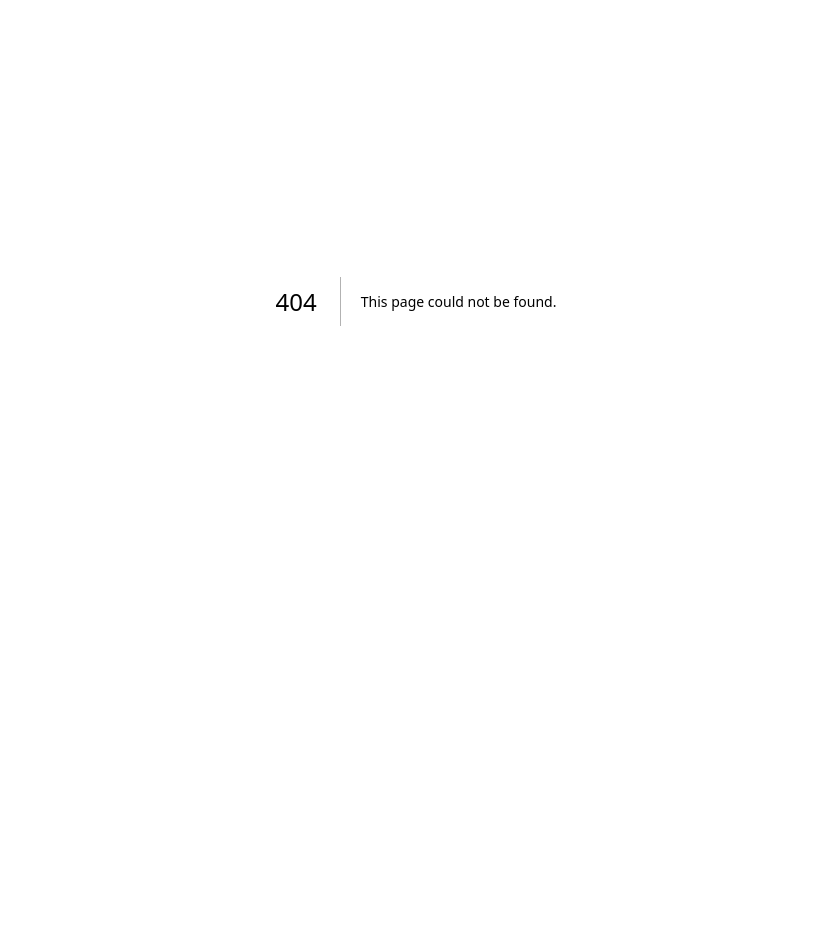
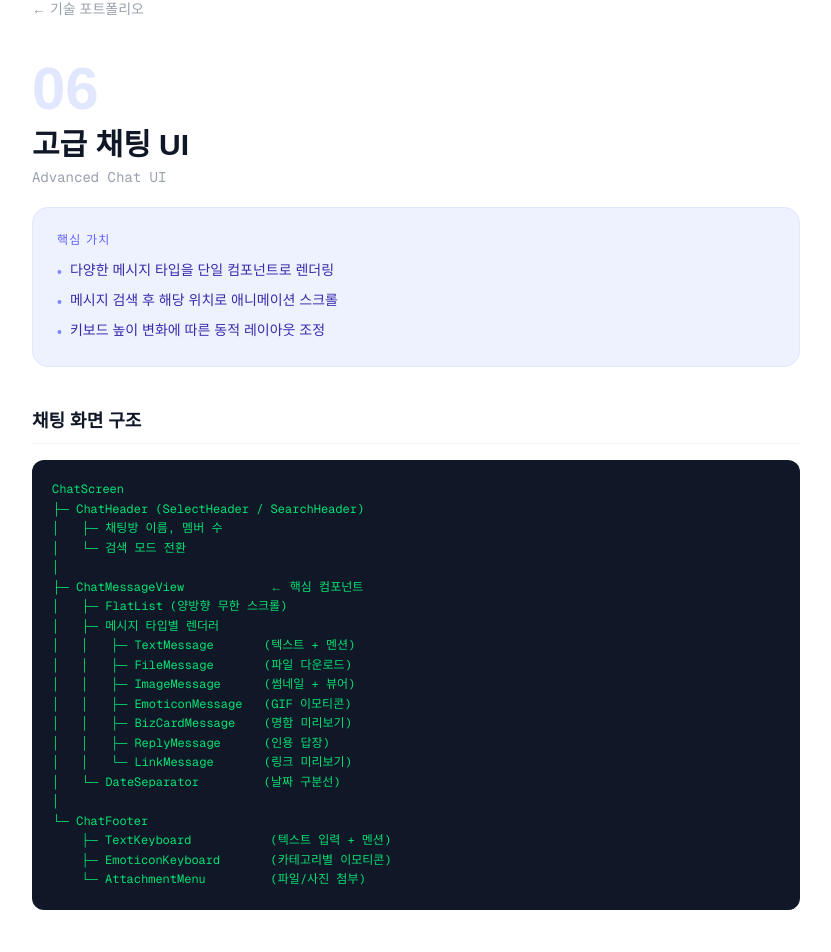
Before and after one commit to SayisMe/say-resume, a Next.js app: page /portfolio/advanced-chat-ui in a window 1280 px wide. Before the commit this address had no page. Shown: the part 99-1051 px from the top of the page, without its empty margins (224-1055 px from the left). Before the commit the page ends 800 px from the top, so only its background shows below. Built offline with nearby package versions, Linux system fonts and the light colour scheme.

Commit message:
feat: 포트폴리오 페이지 및 컴포넌트 추가

```diff
--- /dev/null
+++ b/src/app/portfolio/[slug]/page.tsx
@@ -0,0 +1,34 @@
+import { notFound } from "next/navigation";
+import { portfolioItems } from "@/data/portfolio";
+import PortfolioArticle from "@/components/PortfolioArticle";
+import type { Metadata } from "next";
+
+type Props = {
+  params: Promise<{ slug: string }>;
+};
+
+export function generateStaticParams() {
+  return portfolioItems.map((item) => ({ slug: item.slug }));
+}
+
+export async function generateMetadata({ params }: Props): Promise<Metadata> {
+  const { slug } = await params;
+  const item = portfolioItems.find((i) => i.slug === slug);
+  if (!item) return {};
+  return {
+    title: `${item.num}. ${item.title} — SEHUI JEONG`,
+    description: item.summary,
+  };
+}
+
+export default async function PortfolioDetailPage({ params }: Props) {
+  const { slug } = await params;
+  const item = portfolioItems.find((i) => i.slug === slug);
+  if (!item) notFound();
+
+  const idx = portfolioItems.indexOf(item);
+  const prev = portfolioItems[idx - 1] ?? null;
+  const next = portfolioItems[idx + 1] ?? null;
+
+  return <PortfolioArticle item={item} prev={prev} next={next} />;
+}
--- /dev/null
+++ b/src/app/portfolio/page.tsx
@@ -0,0 +1,40 @@
+import Link from "next/link";
+import { portfolioItems } from "@/data/portfolio";
+import PortfolioCard from "@/components/PortfolioCard";
+import type { Metadata } from "next";
+
+export const metadata: Metadata = {
+  title: "기술 포트폴리오 — SEHUI JEONG",
+  description: "BizbeeeTalk 앱 개발에서 풀어낸 7가지 기술 문제",
+};
+
+export default function PortfolioPage() {
+  return (
+    <main className="min-h-screen pt-24 pb-20 px-6 bg-white">
+      <div className="max-w-5xl mx-auto">
+        <Link
+          href="/#projects"
+          className="inline-flex items-center gap-1 text-sm text-gray-400 hover:text-indigo-600 transition-colors mb-10"
+        >
+          ← 프로젝트로
+        </Link>
+
+        <div className="mb-12">
+          <p className="text-sm font-medium tracking-widest uppercase text-indigo-500 mb-2">
+            Technical Portfolio
+          </p>
+          <h1 className="text-3xl font-bold text-gray-900 mb-3">기술 포트폴리오</h1>
+          <p className="text-gray-500 max-w-xl">
+            BizbeeeTalk 기업용 메신저 앱 개발 과정에서 직면한 기술적 문제와 해결 방법을 정리했습니다.
+          </p>
+        </div>
+
+        <div className="grid md:grid-cols-2 gap-6">
+          {portfolioItems.map((item) => (
+            <PortfolioCard key={item.slug} item={item} />
+          ))}
+        </div>
+      </div>
+    </main>
+  );
+}
--- /dev/null
+++ b/src/components/PortfolioArticle.tsx
@@ -0,0 +1,153 @@
+import Link from "next/link";
+import { Block, PortfolioItem } from "@/data/portfolio";
+
+type Props = {
+  item: PortfolioItem;
+  prev: PortfolioItem | null;
+  next: PortfolioItem | null;
+};
+
+function renderBlock(block: Block, index: number) {
+  switch (block.type) {
+    case "text":
+      return (
+        <p key={index} className="text-gray-700 leading-relaxed">
+          {block.content}
+        </p>
+      );
+
+    case "diagram":
+      return (
+        <pre
+          key={index}
+          className="bg-gray-900 text-green-400 font-mono text-xs leading-relaxed p-5 rounded-xl overflow-x-auto whitespace-pre"
+        >
+          {block.content}
+        </pre>
+      );
+
+    case "code":
+      return (
+        <div key={index} className="relative">
+          <div className="flex items-center gap-2 bg-gray-800 px-4 py-2 rounded-t-xl">
+            <span className="text-xs text-gray-400 font-mono">{block.lang}</span>
+          </div>
+          <pre className="bg-gray-900 text-gray-100 font-mono text-xs leading-relaxed p-5 rounded-b-xl overflow-x-auto whitespace-pre">
+            <code>{block.content}</code>
+          </pre>
+        </div>
+      );
+
+    case "list":
+      return (
+        <ul key={index} className="space-y-2">
+          {block.items.map((item, i) => (
+            <li key={i} className="flex items-start gap-2 text-sm text-gray-600">
+              <span className="text-indigo-400 mt-0.5 shrink-0">—</span>
+              {item}
+            </li>
+          ))}
+        </ul>
+      );
+  }
+}
+
+export default function PortfolioArticle({ item, prev, next }: Props) {
+  return (
+    <main className="min-h-screen pt-24 pb-20 px-6 bg-white">
+      <div className="max-w-3xl mx-auto">
+        {/* 뒤로가기 */}
+        <Link
+          href="/portfolio"
+          className="inline-flex items-center gap-1 text-sm text-gray-400 hover:text-indigo-600 transition-colors mb-10"
+        >
+          ← 기술 포트폴리오
+        </Link>
+
+        {/* 헤더 */}
+        <div className="mb-10">
+          <span className="text-6xl font-bold text-indigo-100 block mb-2 leading-none select-none">
+            {item.num}
+          </span>
+          <h1 className="text-3xl font-bold text-gray-900 mb-1">{item.title}</h1>
+          <p className="text-gray-400 font-mono text-sm mb-5">{item.titleEn}</p>
+
+          {/* 핵심 가치 박스 */}
+          <div className="bg-indigo-50 border border-indigo-100 rounded-2xl p-6">
+            <p className="text-xs font-medium text-indigo-500 uppercase tracking-widest mb-3">
+              핵심 가치
+            </p>
+            <ul className="space-y-2">
+              {item.coreValues.map((v, i) => (
+                <li key={i} className="flex items-start gap-2 text-sm text-indigo-800">
+                  <span className="text-indigo-400 shrink-0 mt-0.5">•</span>
+                  {v}
+                </li>
+              ))}
+            </ul>
+          </div>
+        </div>
+
+        {/* 섹션 목록 */}
+        <div className="space-y-12">
+          {item.sections.map((section, si) => (
+            <section key={si}>
+              <h2 className="text-lg font-bold text-gray-900 mb-4 pb-2 border-b border-gray-100">
+                {section.title}
+              </h2>
+              <div className="space-y-4">
+                {section.blocks.map((block, bi) => renderBlock(block, bi))}
+              </div>
+            </section>
+          ))}
+        </div>
+
+        {/* 태그 */}
+        <div className="flex flex-wrap gap-2 mt-12 pt-8 border-t border-gray-100">
+          {item.tags.map((tag) => (
+            <span
+              key={tag}
+              className="px-3 py-1 bg-gray-50 text-gray-500 text-sm rounded-full border border-gray-200"
+            >
+              #{tag}
+            </span>
+          ))}
+        </div>
+
+        {/* 이전 / 다음 네비게이션 */}
+        <nav className="flex justify-between items-center mt-10 pt-8 border-t border-gray-100 gap-4">
+          {prev ? (
+            <Link
+              href={`/portfolio/${prev.slug}`}
+              className="flex flex-col gap-1 group max-w-[45%]"
+            >
+              <span className="text-xs text-gray-400 group-hover:text-indigo-500 transition-colors">
+                ← 이전
+              </span>
+              <span className="text-sm font-medium text-gray-700 group-hover:text-indigo-700 transition-colors">
+                {prev.num}. {prev.title}
+              </span>
+            </Link>
+          ) : (
+            <div />
+          )}
+          {next ? (
+            <Link
+              href={`/portfolio/${next.slug}`}
+              className="flex flex-col gap-1 group text-right max-w-[45%]"
+            >
+              <span className="text-xs text-gray-400 group-hover:text-indigo-500 transition-colors">
+                다음 →
+              </span>
+              <span className="text-sm font-medium text-gray-700 group-hover:text-indigo-700 transition-colors">
+                {next.num}. {next.title}
+              </span>
+            </Link>
+          ) : (
+            <div />
+          )}
+        </nav>
+      </div>
+    </main>
+  );
+}
--- /dev/null
+++ b/src/components/PortfolioCard.tsx
@@ -0,0 +1,42 @@
+import Link from "next/link";
+import { PortfolioItem } from "@/data/portfolio";
+
+type Props = {
+  item: PortfolioItem;
+};
+
+export default function PortfolioCard({ item }: Props) {
+  return (
+    <Link href={`/portfolio/${item.slug}`} className="group block">
+      <article className="h-full bg-white border border-gray-100 rounded-2xl p-8 hover:border-indigo-200 hover:shadow-md transition-all flex flex-col">
+        <div className="flex items-start justify-between gap-4 mb-4">
+          <span className="text-5xl font-bold text-indigo-100 leading-none select-none">
+            {item.num}
+          </span>
+          <span className="text-xs text-indigo-400 font-mono mt-1 shrink-0">
+            {item.titleEn}
+          </span>
+        </div>
+
+        <h3 className="text-lg font-bold text-gray-900 mb-2 group-hover:text-indigo-700 transition-colors">
+          {item.title}
+        </h3>
+
+        <p className="text-sm text-gray-500 leading-relaxed flex-1 mb-5">
+          {item.summary}
+        </p>
+
+        <div className="flex flex-wrap gap-1.5">
+          {item.tags.map((tag) => (
+            <span
+              key={tag}
+              className="px-2 py-1 bg-gray-50 text-gray-500 text-xs rounded-md border border-gray-100"
+            >
+              #{tag}
+            </span>
+          ))}
+        </div>
+      </article>
+    </Link>
+  );
+}
```
